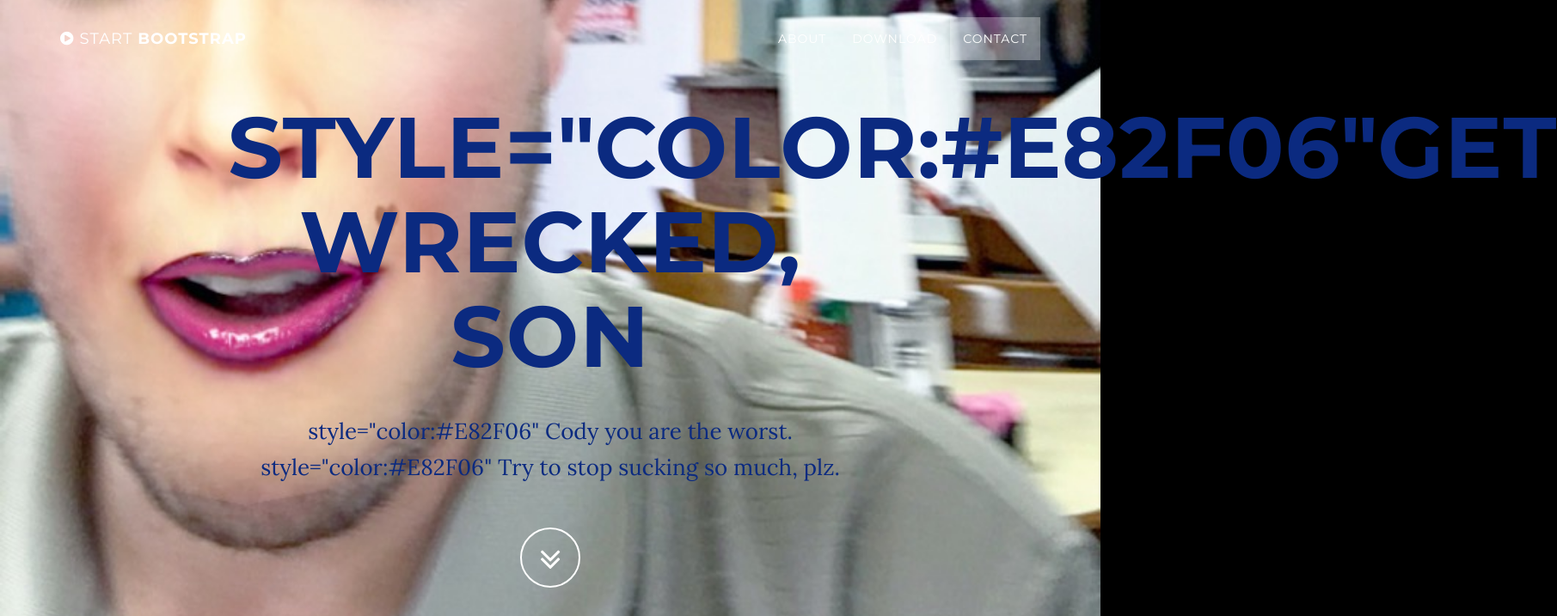
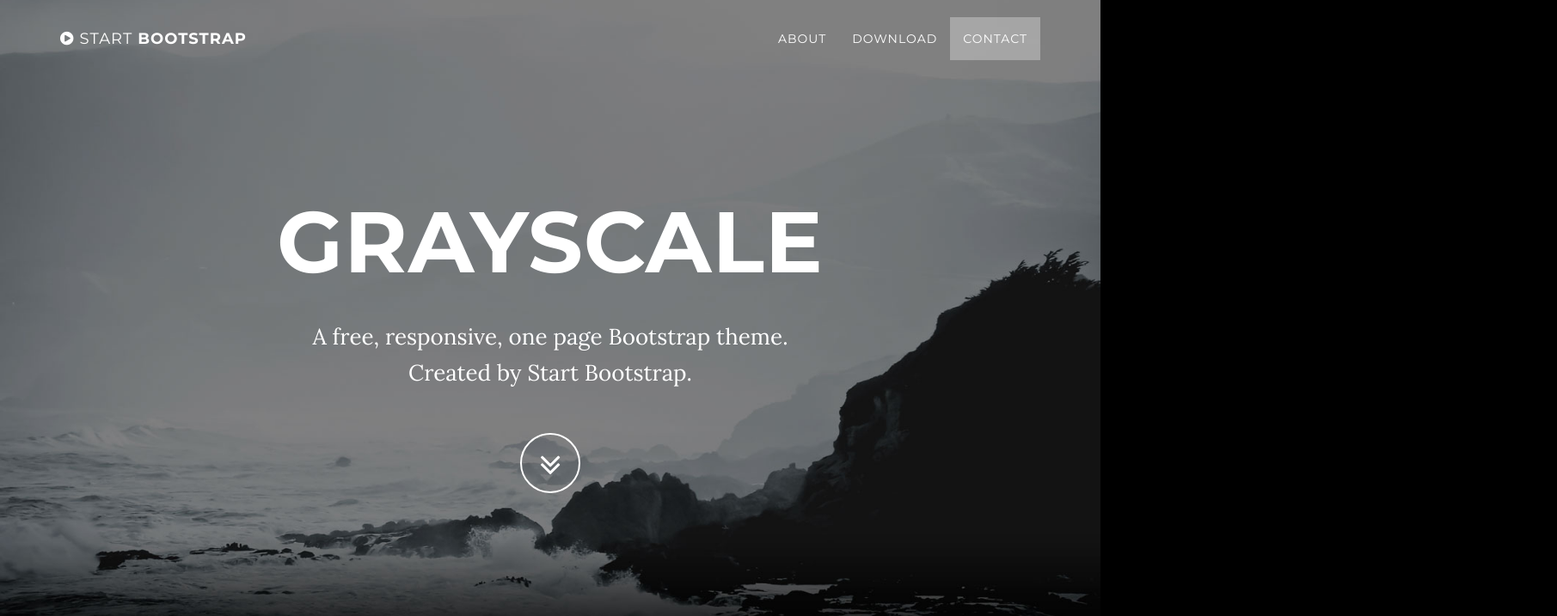
Before and after one commit to mikkelsenmk/mikkelsenmk.github.io, a plain HTML site: page index.html in a window 1280 px wide. Shown: the top 717 px of the page at 86% size, 1811 px wide, since content can reach past the window. Drawn offline with Linux system fonts and the light colour scheme; some packages are replaced by stand-ins of ours.

Commit message:
Restarting, initial commit

```diff
--- a/css/grayscale.css
+++ b/css/grayscale.css
@@ -8,7 +8,7 @@
     width: 100%;
     height: 100%;
     font-family: Lora,"Helvetica Neue",Helvetica,Arial,sans-serif;
-    color: #0B2A80;
+    color: #fff;
     background-color: #000;
 }
 
@@ -146,8 +146,8 @@
     height: auto;
     padding: 100px 0;
     text-align: center;
-    color: #0B2A80;
-    background: url(../img/IMG_5702.JPG) no-repeat bottom center scroll;
+    color: #fff;
+    background: url(../img/intro-bg.jpg) no-repeat bottom center scroll;
     background-color: #000;
     -webkit-background-size: cover;
     -moz-background-size: cover;
@@ -265,7 +265,7 @@
     width: 100%;
     padding: 50px 0;
     color: #fff;
-    background: url(../img/IMG_5702.JPG) no-repeat center center scroll;
+    background: url(../img/downloads-bg.jpg) no-repeat center center scroll;
     background-color: #000;
     -webkit-background-size: cover;
     -moz-background-size: cover;
--- a/index.html
+++ b/index.html
@@ -9,7 +9,7 @@
     <meta name="description" content="">
     <meta name="author" content="">
 
-    <title>Get Wrecked SON</title>
+    <title>Grayscale - Start Bootstrap Theme</title>
 
     <!-- Bootstrap Core CSS -->
     <link href="css/bootstrap.min.css" rel="stylesheet">
@@ -74,8 +74,8 @@
             <div class="container">
                 <div class="row">
                     <div class="col-md-8 col-md-offset-2">
-                        <h1 class="brand-heading">style="color:#E82F06"GET WRECKED, SON</h1>
-                        <p class="intro-text">style="color:#E82F06" Cody you are the worst.<br>style="color:#E82F06" Try to stop sucking so much, plz.</p>
+                        <h1 class="brand-heading">Grayscale</h1>
+                        <p class="intro-text">A free, responsive, one page Bootstrap theme.<br>Created by Start Bootstrap.</p>
                         <a href="#about" class="btn btn-circle page-scroll">
                             <i class="fa fa-angle-double-down animated"></i>
                         </a>
```
Also changed, not shown: img/GT1.jpg (deleted), img/GT3.jpg (deleted), img/IMG_5702.JPG (deleted), 2 other files.
